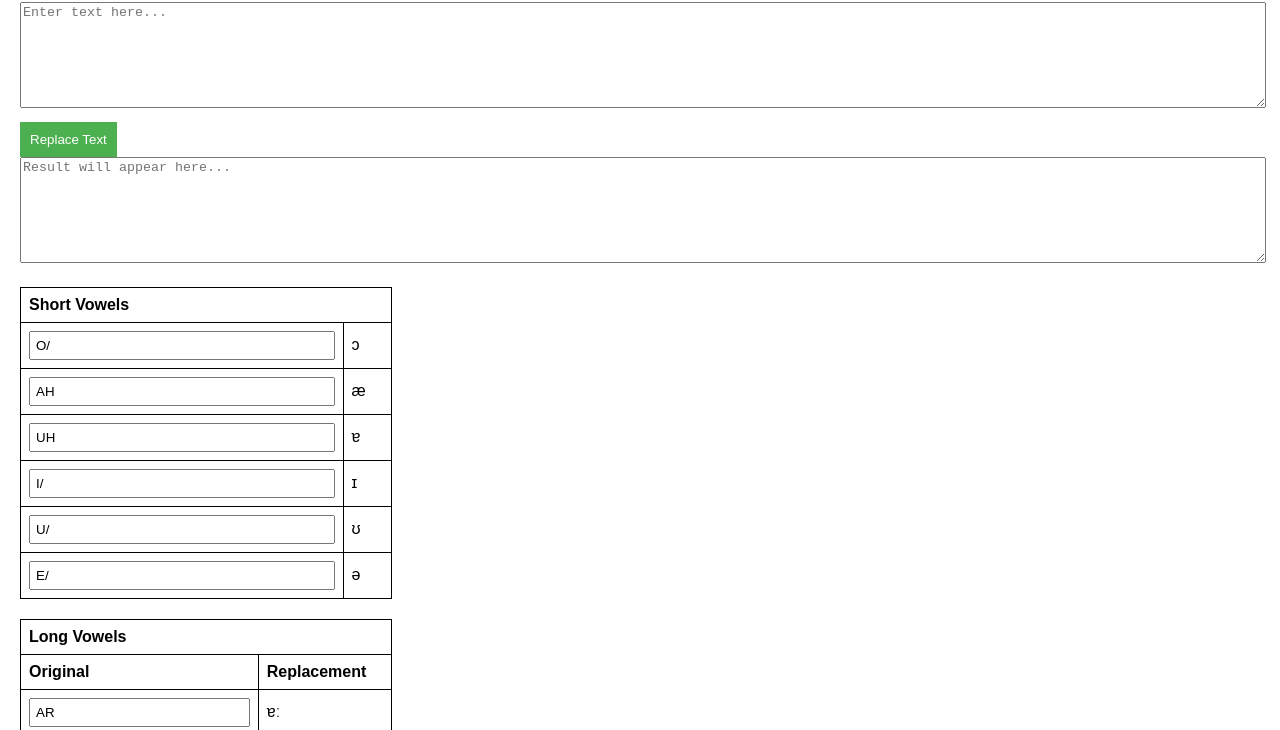
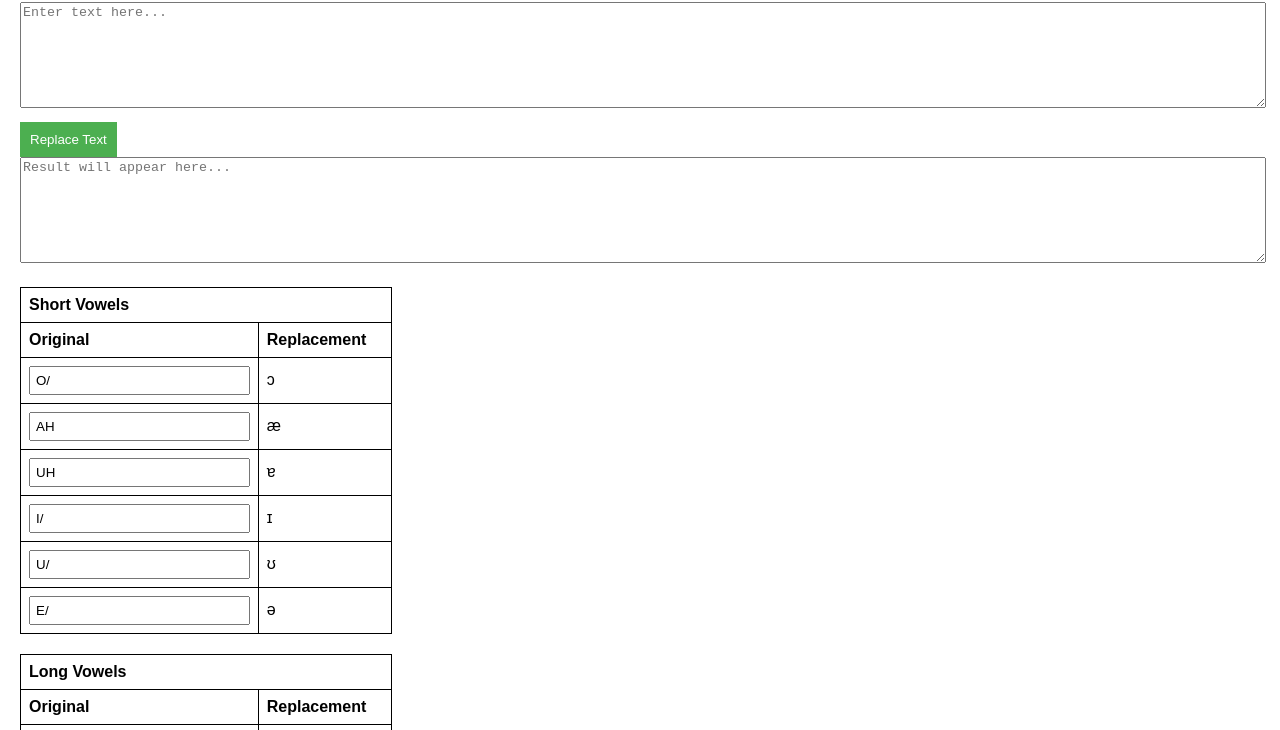
Before and after one commit to slptools/ipakeyboard, a plain HTML site: page index.html in a window 1280 px wide. Shown: the part 66-796 px from the top of the page. Drawn offline with Linux system fonts and the light colour scheme.

Commit message:
Update index.html
Signed-off-by: slptools <michael.roper@mailfence.com>

```diff
--- a/index.html
+++ b/index.html
@@ -89,7 +89,11 @@
 
     <table>
       <tr><th colspan="2">Short Vowels</th></tr>
-      <tr>
+            <tr>
+        <th>Original</th>
+        <th>Replacement</th>
+      </tr>
+    <tr>
         <td><input type="text" value="O/" /></td>
         <td>ɔ</td>
       </tr>
```
